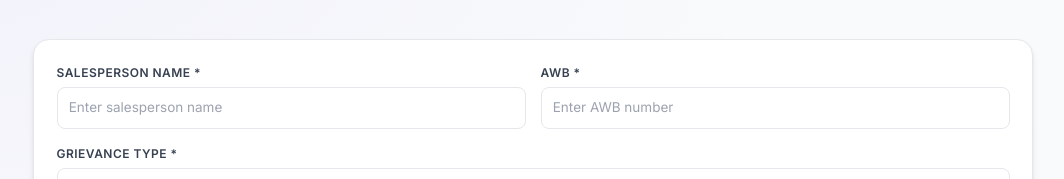
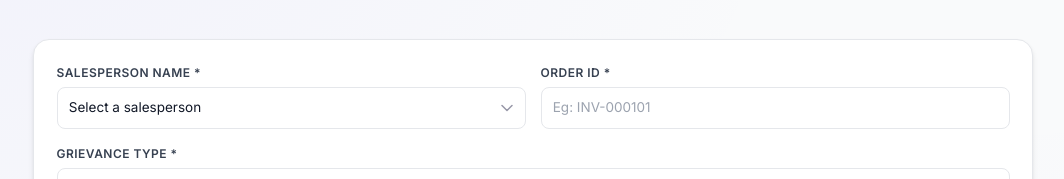
Before and after one commit to manas332/internal-form, a Next.js app: page /grievance in a window 1280 px wide. Shown: the part 219-398 px from the top of the page, without its empty margins (107-1171 px from the left). Built offline with nearby package versions, Linux system fonts and the light colour scheme; no server answers.

Commit message:
added grivence form functionality

```diff
--- a/package.json
+++ b/package.json
@@ -19,6 +19,7 @@
     "node-fetch": "^3.3.2",
     "react": "19.2.3",
     "react-dom": "19.2.3",
+    "resend": "^6.9.3",
     "sonner": "^2.0.7",
     "zod": "^4.3.6"
   },
--- /dev/null
+++ b/src/app/actions/grievanceActions.ts
@@ -0,0 +1,42 @@
+'use server';
+
+import { Resend } from 'resend';
+
+// Initialize with the API key from environment variables
+const resend = new Resend(process.env.RESEND_API_KEY);
+
+export async function submitGrievance(data: { salespersonName: string, orderId: string, grievanceType: string, explainIssue: string }) {
+    try {
+        const { salespersonName, orderId, grievanceType, explainIssue } = data;
+
+        if (!salespersonName || !orderId || !grievanceType || !explainIssue) {
+            return { success: false, error: 'All fields are required' };
+        }
+
+        const fromEmail = `${salespersonName.toLowerCase().trim()}@humarapandit.com`;
+
+        const response = await resend.emails.send({
+            from: fromEmail,
+            to: 'divyam@humarapandit.com',
+            subject: `Grievance Report - Order ID: ${orderId}`,
+            html: `
+                <h2>New Grievance Report</h2>
+                <p><strong>Salesperson:</strong> ${salespersonName}</p>
+                <p><strong>Order ID:</strong> ${orderId}</p>
+                <p><strong>Grievance Type:</strong> ${grievanceType}</p>
+                <p><strong>Issue Details:</strong></p>
+                <p>${explainIssue.replace(/\n/g, '<br/>')}</p>
+            `
+        });
+
+        if (response.error) {
+            console.error('Resend error:', response.error);
+            return { success: false, error: response.error.message };
+        }
+
+        return { success: true };
+    } catch (error: any) {
+        console.error('Error submitting grievance:', error);
+        return { success: false, error: error.message || 'Internal server error' };
+    }
+}
--- a/src/components/GrievanceForm.tsx
+++ b/src/components/GrievanceForm.tsx
@@ -2,12 +2,13 @@
 
 import { useState } from 'react';
 import { toast } from 'sonner';
+import { submitGrievance } from '@/app/actions/grievanceActions';
 
 export default function GrievanceForm() {
     const [submitting, setSubmitting] = useState(false);
     const [formData, setFormData] = useState({
         salespersonName: '',
-        awb: '',
+        orderId: '',
         grievanceType: '',
         explainIssue: ''
     });
@@ -20,7 +21,7 @@ export default function GrievanceForm() {
     const handleSubmit = async (e: React.FormEvent) => {
         e.preventDefault();
 
-        if (!formData.salespersonName || !formData.awb || !formData.grievanceType || !formData.explainIssue) {
+        if (!formData.salespersonName || !formData.orderId || !formData.grievanceType || !formData.explainIssue) {
             toast.error('Please fill in all fields');
             return;
         }
@@ -28,19 +29,21 @@ export default function GrievanceForm() {
         setSubmitting(true);
 
         try {
-            // Simulate API call
-            await new Promise(resolve => setTimeout(resolve, 1000));
+            const result = await submitGrievance(formData);
+            if (!result.success) {
+                throw new Error(result.error);
+            }
             toast.success('Grievance submitted successfully');
 
             // Reset form
             setFormData({
                 salespersonName: '',
-                awb: '',
+                orderId: '',
                 grievanceType: '',
                 explainIssue: ''
             });
-        } catch (error) {
-            toast.error('Failed to submit grievance');
+        } catch (error: any) {
+            toast.error(error.message || 'Failed to submit grievance');
         } finally {
             setSubmitting(false);
         }
@@ -57,27 +60,31 @@ export default function GrievanceForm() {
                 <div className="form-grid-2 mb-4">
                     <div className="form-group">
                         <label htmlFor="salespersonName">Salesperson Name *</label>
-                        <input
-                            type="text"
+                        <select
                             id="salespersonName"
                             name="salespersonName"
                             className="form-input"
-                            placeholder="Enter salesperson name"
                             value={formData.salespersonName}
                             onChange={handleChange}
                             required
-                        />
+                        >
+                            <option value="" disabled>Select a salesperson</option>
+                            <option value="aviral">aviral</option>
+                            <option value="utkarsh">utkarsh</option>
+                            <option value="raj">raj</option>
+                            <option value="karamveer">karamveer</option>
+                        </select>
                     </div>
 
                     <div className="form-group">
-                        <label htmlFor="awb">AWB *</label>
+                        <label htmlFor="orderId">Order ID *</label>
                         <input
                             type="text"
-                            id="awb"
-                            name="awb"
+                            id="orderId"
+                            name="orderId"
                             className="form-input"
-                            placeholder="Enter AWB number"
-                            value={formData.awb}
+                            placeholder="Eg: INV-000101"
+                            value={formData.orderId}
                             onChange={handleChange}
                             required
                         />
```
Also changed, not shown: 1 other file (tests, documents, lock files or other folders).
